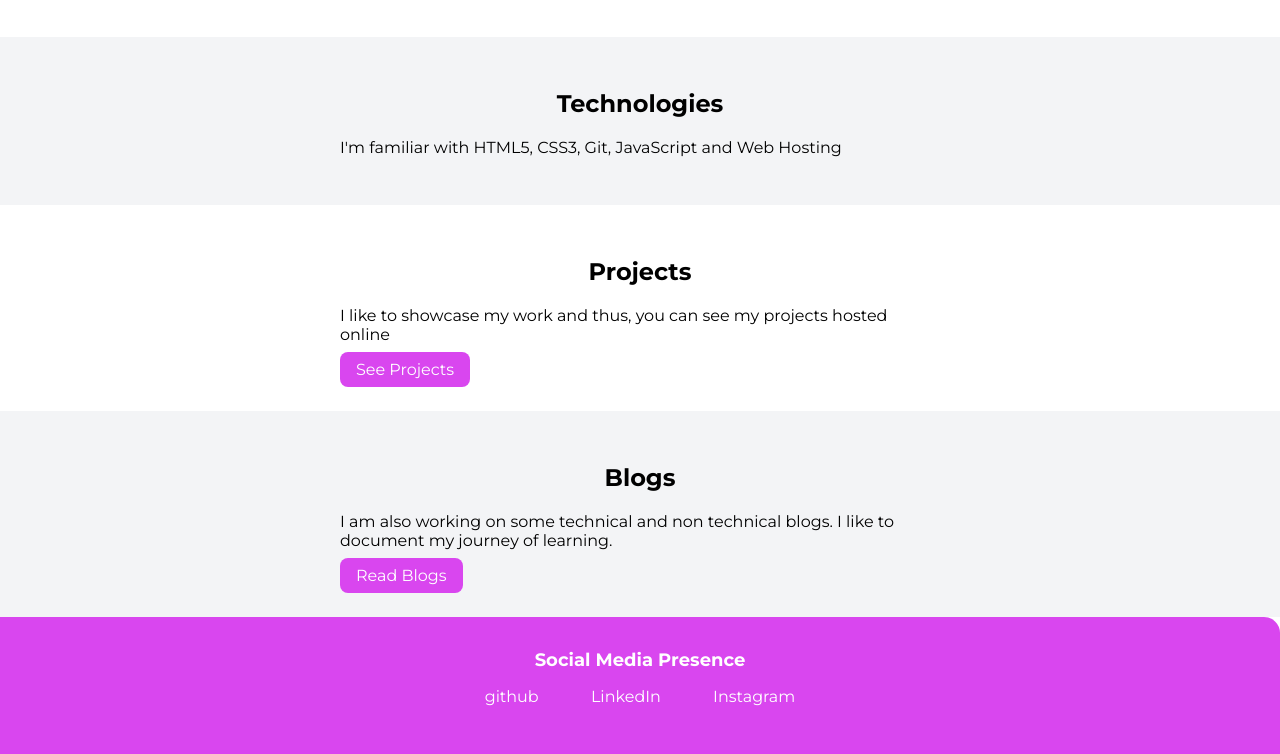
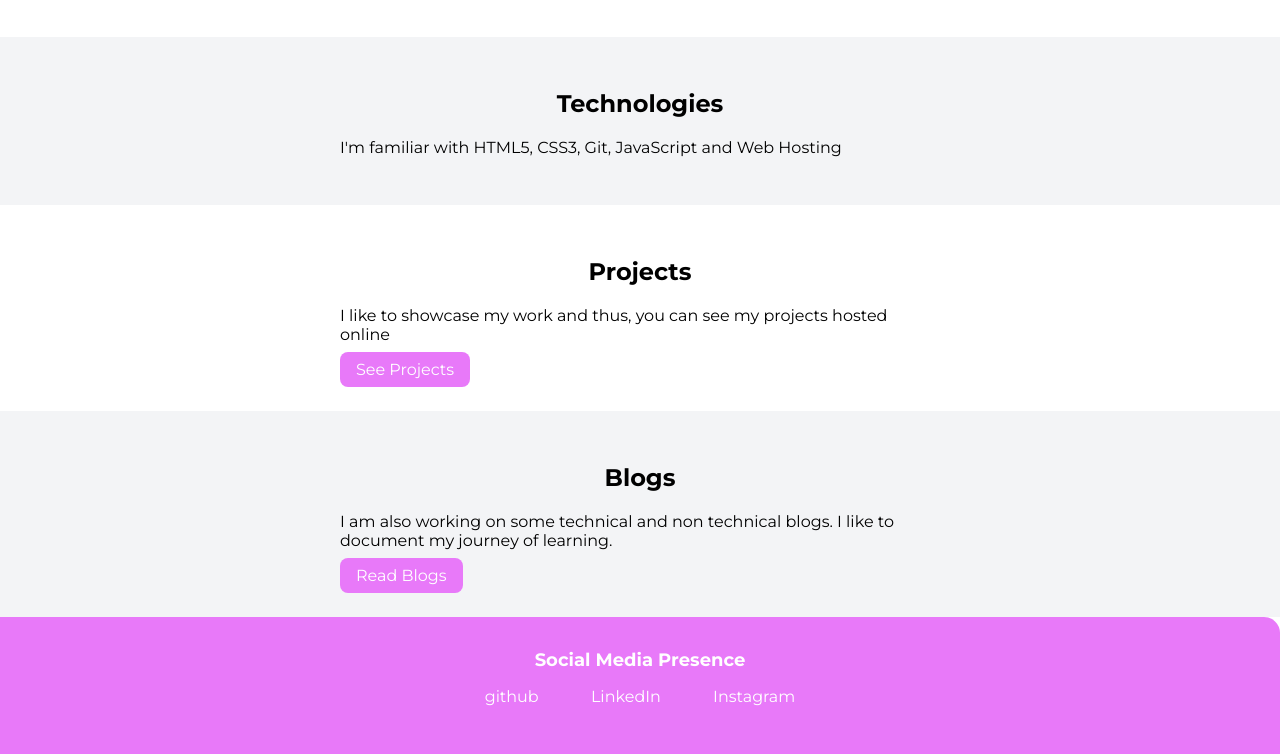
Before and after one commit to adkuakku/adarsh-baalak-portfolio, a plain HTML site: page index.html in a window 1280 px wide. Shown: the part 532-1286 px from the top of the page. Drawn offline with Linux system fonts and the light colour scheme.

Commit message:
color update

```diff
--- a/styles.css
+++ b/styles.css
@@ -1,7 +1,7 @@
 @import url('https://fonts.googleapis.com/css2?family=Montserrat:wght@400;700&display=swap');
 
 :root {
-    --primary-colour: #d946ef;
+    --primary-colour: #e879f9;
     --dark-gray: #64748b;
     --off-white: #f3f4f6;
 }
```
